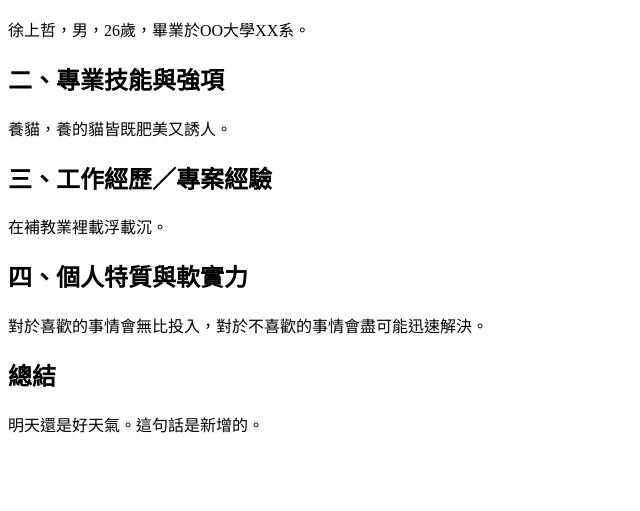
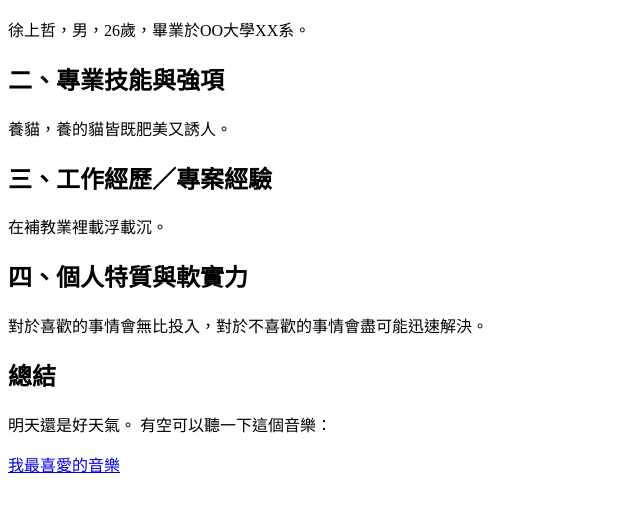
Before and after one commit to jeffck10200980/RemoteTesting, a plain HTML site: page TESTHTML0412.html in a window 1280 px wide. Shown: the part 127-638 px from the top of the page, without its empty margins (0-640 px from the left). Drawn offline with Linux system fonts and the light colour scheme.

Commit message:
8th commit

```diff
--- a/TESTHTML0412.html
+++ b/TESTHTML0412.html
@@ -48,8 +48,14 @@
 </h2>
 
 <p>
-    明天還是好天氣。這句話是新增的。
+    明天還是好天氣。
+    有空可以聽一下這個音樂：
 </p>
+
+<p></p>
+
+<a href="https://www.youtube.com/watch?v=q7FufavLR8E">我最喜愛的音樂</a>
+
 
 </body>
 
```
